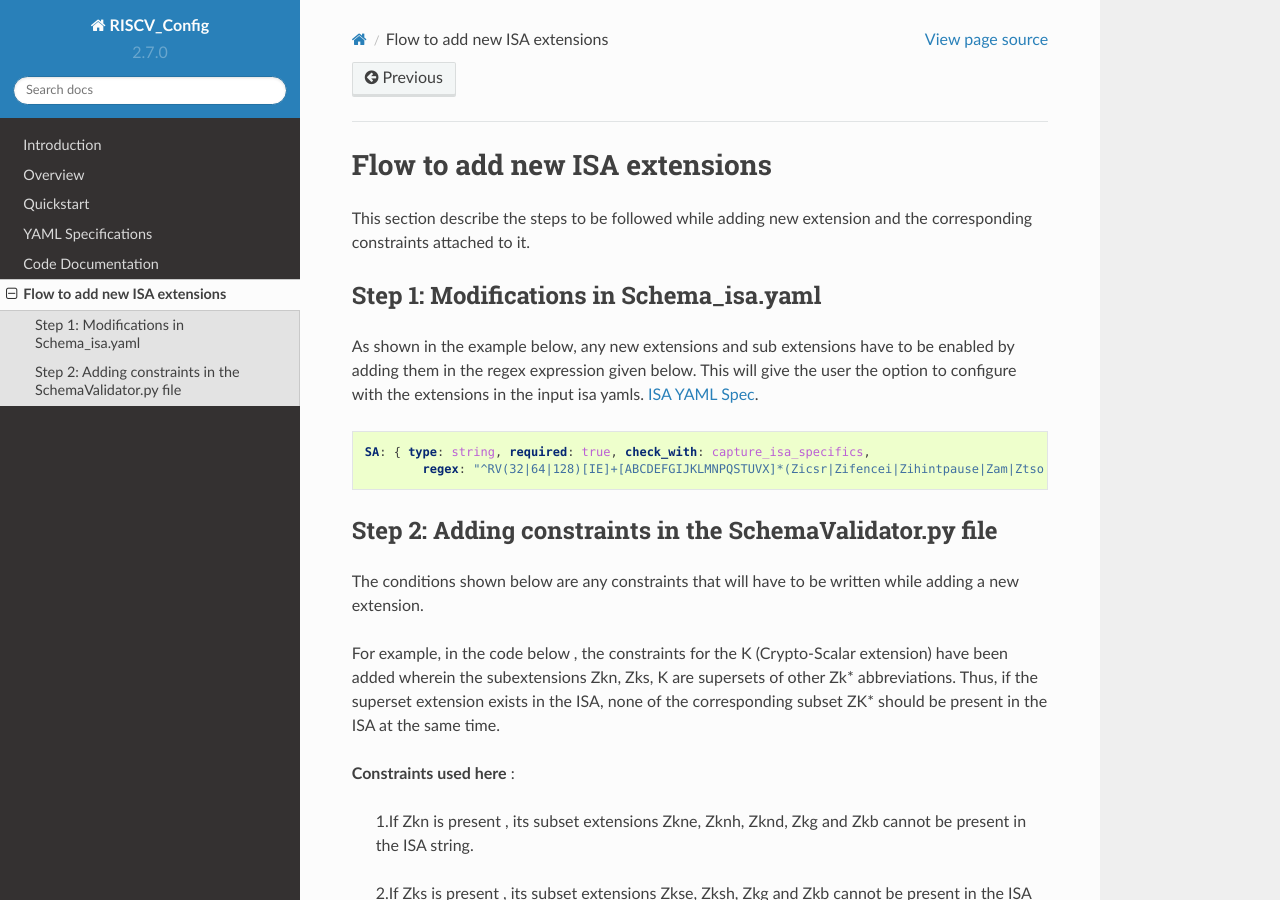
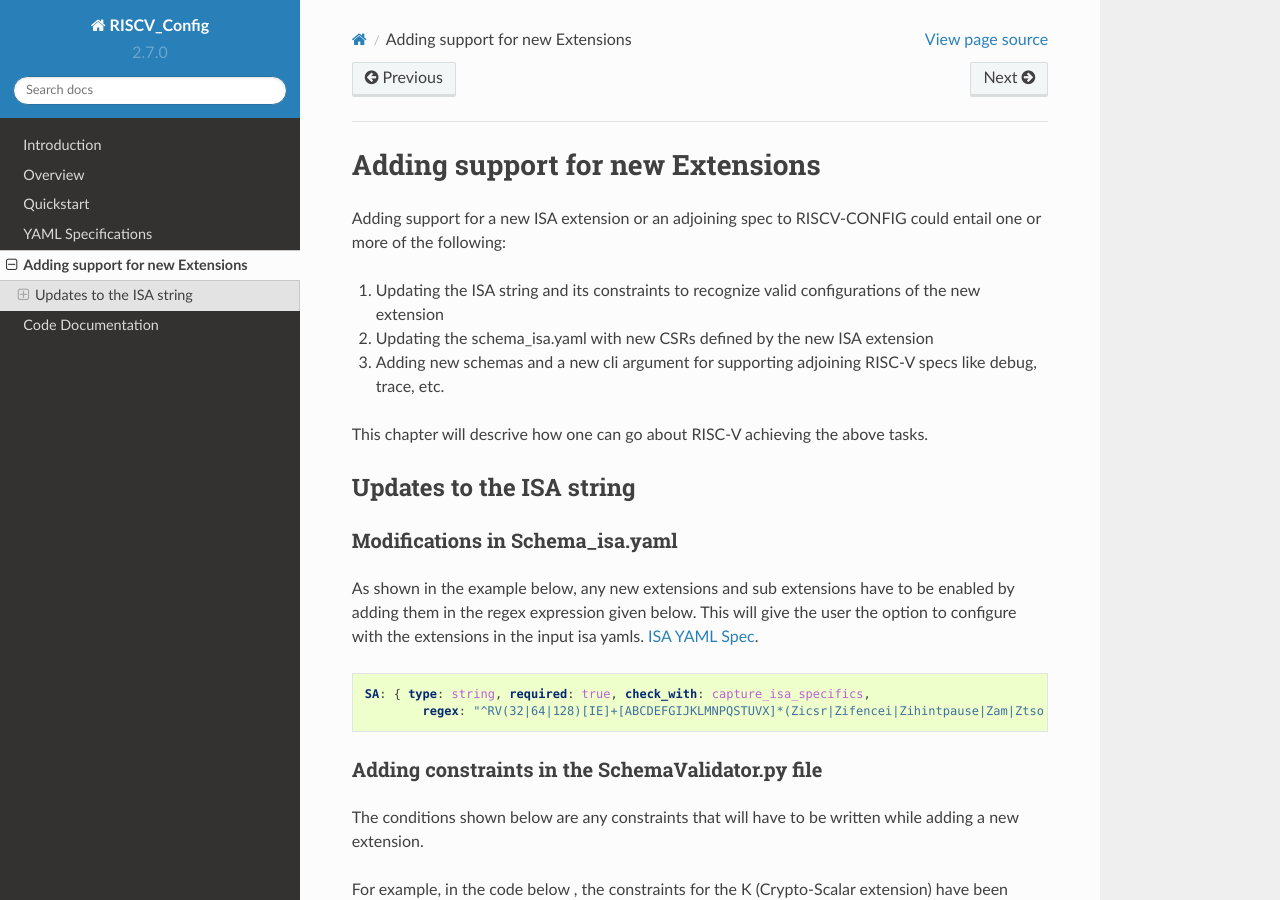
Before and after one commit to riscv-software-src/riscv-config, a Sphinx documentation site: the page built from docs/source/new-extensions.rst, in a window 1280 px wide and 900 px high. Built offline with Sphinx 7.4.7 and the Read the Docs theme 2.0.0, drawn with Linux system fonts in a browser that asks for light colours.

Commit message:
doc updates

```diff
--- a/docs/source/index.rst
+++ b/docs/source/index.rst
@@ -10,8 +10,8 @@ Welcome to RISCV-Config
    overview
    quickstart
    yaml-specs
+   new-extensions
    code-doc
-   new-extensions
 
 Indices and tables
 ------------------
--- a/docs/source/new-extensions.rst
+++ b/docs/source/new-extensions.rst
@@ -1,11 +1,21 @@
-##############################
-Flow to add new ISA extensions
-##############################
+#################################
+Adding support for new Extensions
+#################################
 
-This section describe the steps to be followed while adding new extension and the corresponding constraints attached to it.
+Adding support for a new ISA extension or an adjoining spec to RISCV-CONFIG could entail one or more of the following:
 
-Step 1: Modifications in Schema_isa.yaml
-========================================
+1. Updating the ISA string and its constraints to recognize valid configurations of the new
+   extension
+2. Updating the schema_isa.yaml with new CSRs defined by the new ISA extension
+3. Adding new schemas and a new cli argument for supporting adjoining RISC-V specs like debug, trace, etc.
+
+This chapter will descrive how one can go about RISC-V achieving the above tasks.
+
+Updates to the ISA string
+=========================
+
+Modifications in Schema_isa.yaml
+----------------------------------------
 
 As shown in the example below, any new extensions and sub extensions have to be enabled by adding them in the regex expression given below. This will give the user the option to configure with the extensions in the input isa yamls. :ref:`isa_yaml_spec`.
 
@@ -19,8 +29,8 @@ As shown in the example below, any new extensions and sub extensions have to be
 
 
 
-Step 2: Adding constraints in the SchemaValidator.py file
-=========================================================
+Adding constraints in the SchemaValidator.py file
+---------------------------------------------------------
 
 The conditions shown below are any constraints that will have to be written while adding a new extension.
 
@@ -39,10 +49,6 @@ For example, in the code below , the constraints for the K (Crypto-Scalar extens
    4. If **B extension** Zbp is present , its subset extensions  Zkb cannot be present in the ISA string. Cross-checking across two different extensions can also be done. Zkb contains instructions from other subextensions in B extension like Zbm, Zbe, Zbf and Zbb , but unlike Zbp is not a proper superset.
 
    5. If **B extension** Zbc is present , its subset extensions Zkg cannot be present in the ISA string.
-
-
-
-
 
 
 .. code-block:: python
```
